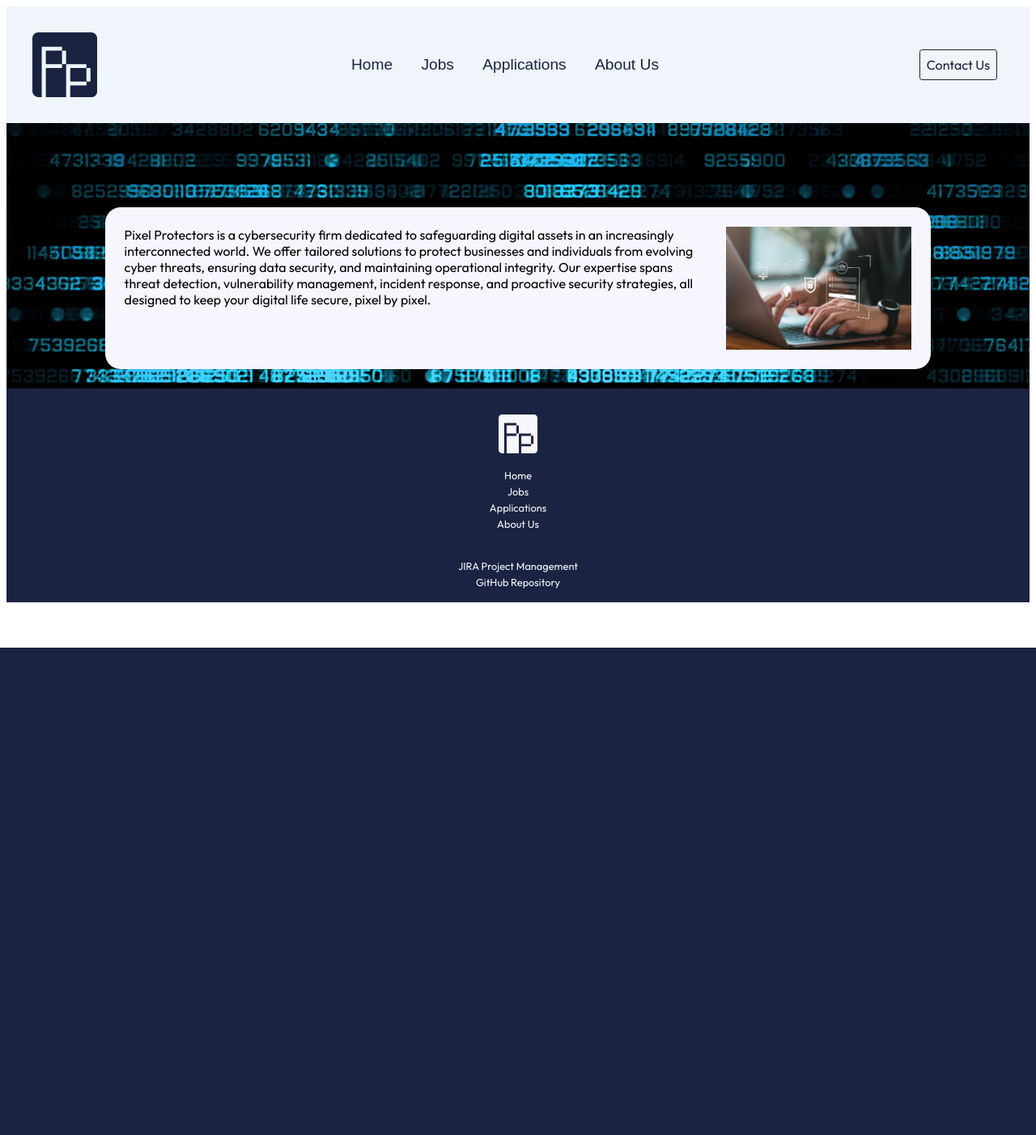
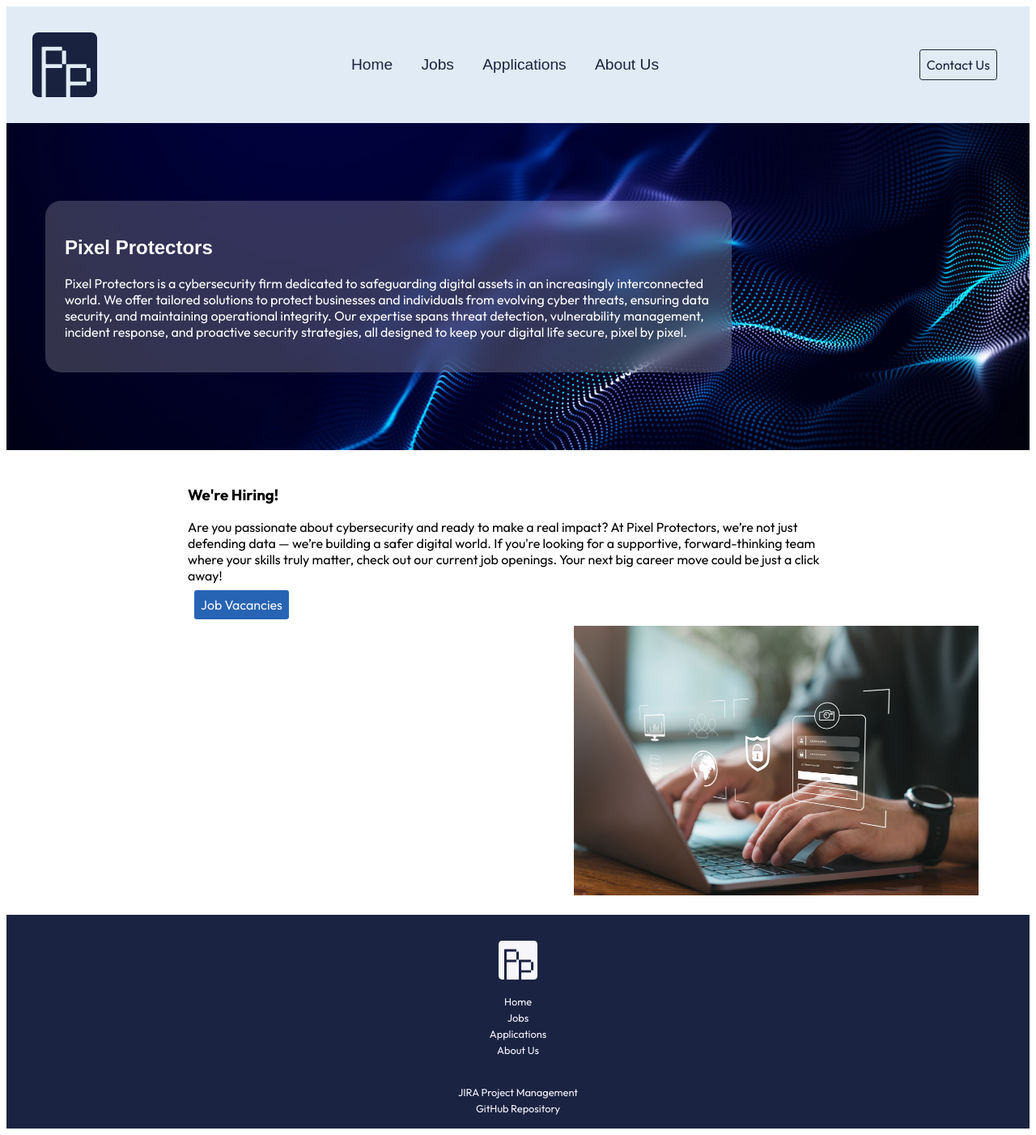
Before and after one commit to greenTeaFrappe/MVE_CS, a PHP site: page / in a window 1280 px wide. Shown: the whole page at 81% size. Before the commit the page ends 800 px from the top, so only its background shows below. Run offline with PHP 8.4, Linux system fonts and the light colour scheme; some web fonts are replaced.

Commit message:
updated index page

```diff
--- a/project1/index.html
+++ b/project1/index.html
@@ -29,19 +29,31 @@
    </header>
 
    <main id="mainhome">
-      <h1 id="companytitle">Pixel Protectors</h1>
-      <p id="homecontent">
-         <span id="discription">
-               <!--AI generated summary about company. Prompt:  write a small description of a company called pixel protectors who does. cybersecurity -->
-               Pixel Protectors is a cybersecurity firm dedicated to safeguarding digital assets in an increasingly interconnected world. We offer tailored solutions to
-               protect businesses and individuals from evolving cyber threats, ensuring data security, and maintaining operational integrity. Our expertise spans threat
-               detection, vulnerability management, incident response, and proactive security strategies, all designed to keep your digital life secure, pixel by pixel.
-         </span>
-         <span>
+      <div class="container">
+         <section id="home-content1">
+            <h1>Pixel Protectors</h1>
+            <p> <!--AI generated summary about company. Prompt:  write a small description of a company called pixel protectors who does. cybersecurity -->
+            Pixel Protectors is a cybersecurity firm dedicated to safeguarding digital assets in an increasingly interconnected world. We offer tailored solutions to
+            protect businesses and individuals from evolving cyber threats, ensuring data security, and maintaining operational integrity. Our expertise spans threat
+            detection, vulnerability management, incident response, and proactive security strategies, all designed to keep your digital life secure, pixel by pixel.
+            </p>
+      </div>
+   </main>
+   <div id="home-jobs" class="container">
+      <section id="h-jobs1">
+         <h3>We're Hiring!</h3>
+         <p> <!--AI generated summary about company. Prompt:  can you write a short paragraph encouraging people to see job vacancies for Pixel Protectors a cybersecurity company  -->
+         Are you passionate about cybersecurity and ready to make a real impact? At Pixel Protectors, we’re not just
+         defending data — we’re building a safer digital world. If you're looking for a supportive, forward-thinking
+         team where your skills truly matter, check out our current job openings. Your next big career move could be
+         just a click away!</p>
+         <a href="jobs.html" class="button">Job Vacancies</a>
+      </section>
+      <section id="h-jobs2">
+            <h3>Company image</h3>
             <img src="images/company_image.jpg" alt="hardworking pixel protector's team" title="company image">
-         </span>
-      </p>
-   </main>
+      </section>
+   </div>
      <!-- Footer content containing page links, logo and JIRA project link -->
 	<footer>
         <img src="images/pixelprotectors_logolight.svg" alt="pixel protectors logo footer" title="Pixel Protectors logo">
--- a/project1/styles/styles.css
+++ b/project1/styles/styles.css
@@ -24,7 +24,7 @@ h1 {
 }
 /* Start of header CSS for styling the nav bar */
 header {
-    background-color: rgba(100, 153, 209, 0.1);
+    background-color: rgba(100, 153, 209, 0.2);
     padding: 2rem;
     display: flex;
     align-items: center;
@@ -68,32 +68,58 @@ nav a:hover{
 /* End of header styling  */
 /*styling for index page background image*/
 #mainhome {
-    background-image: url("images/background_image.jpg");
+    background-image: url("images/PP_techBackgroud.jpg");
     background-size: cover;
+    padding: 3rem;
 }
-
-#homecontent {
-    color: black;
-    background-color: #F7F6FF;
-    width: 80%;
+#mainhome .container {
+    color: white;
+    background-color: rgba(255, 255, 255, 0.2);
+    backdrop-filter: blur(10px);
+    max-width: 50rem;
+    padding: 1.5rem;
+    margin-top: 3rem;
+    margin-bottom: 3rem;
+    border-radius: 1.2rem;
+}
+#home-jobs {
+    display: flex;
+    flex-direction: row;
+    flex-wrap: wrap;
+    justify-content: space-evenly;
+    align-items: stretch;
+    gap: 0;
+    width: 90%;
     padding: 1.5rem;
     margin: auto;
-    border-radius: 1.2rem;
 }
+#h-jobs1 {
+    order: 0;
+    flex-grow: 1;
+    flex-shrink: 1;
+    flex-basis: auto;
+    align-self: auto;
+    max-width: 800px;
+    padding-right: 1rem;
+}
+#h-jobs2 {
+    order: 1;
+    flex-grow: 1;
+    flex-shrink: 1;
+    flex-basis: auto;
+    align-self: auto;
+}
+#h-jobs2 img {
+    max-width: 500px;
+    width: 100%;
+    padding-top: 1rem;
+    float: right;
+}
+#h-jobs2 h3 {
+    display: none;
+}
+/* end of Homepage styles */
 
-#homecontent discription{
-    display: flex;
-    margin: auto;
-}
-
-#homecontent span img{
-    width: 100%;
-    height: auto;
-    display: flex;
-    margin: auto;
-}
-
-/*end of background image styling*/
 /* Start of Footer styling */
 footer {
     width: 100%;
```
Also changed, not shown: project1/styles/images/PP_techBackgroud.jpg (added).
